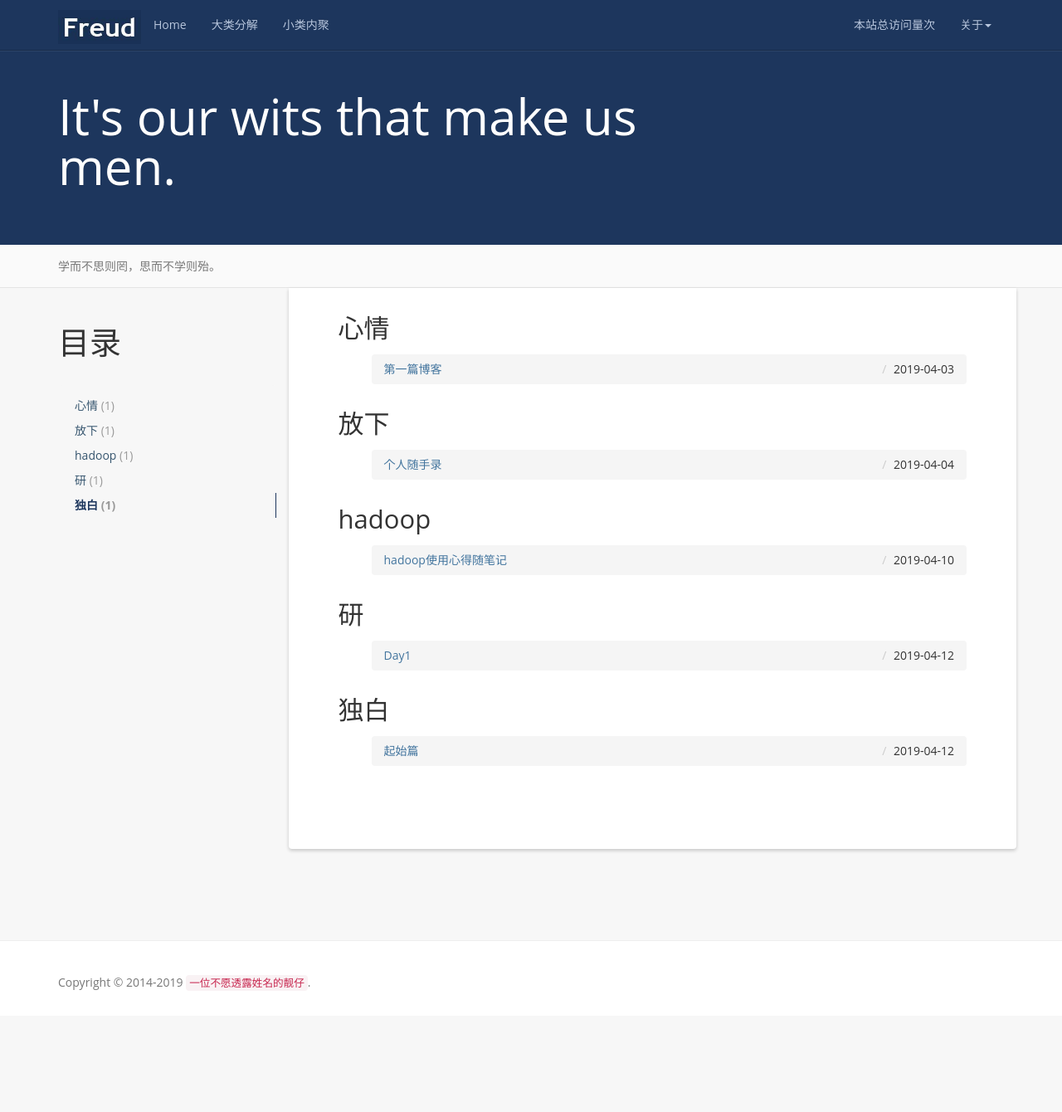
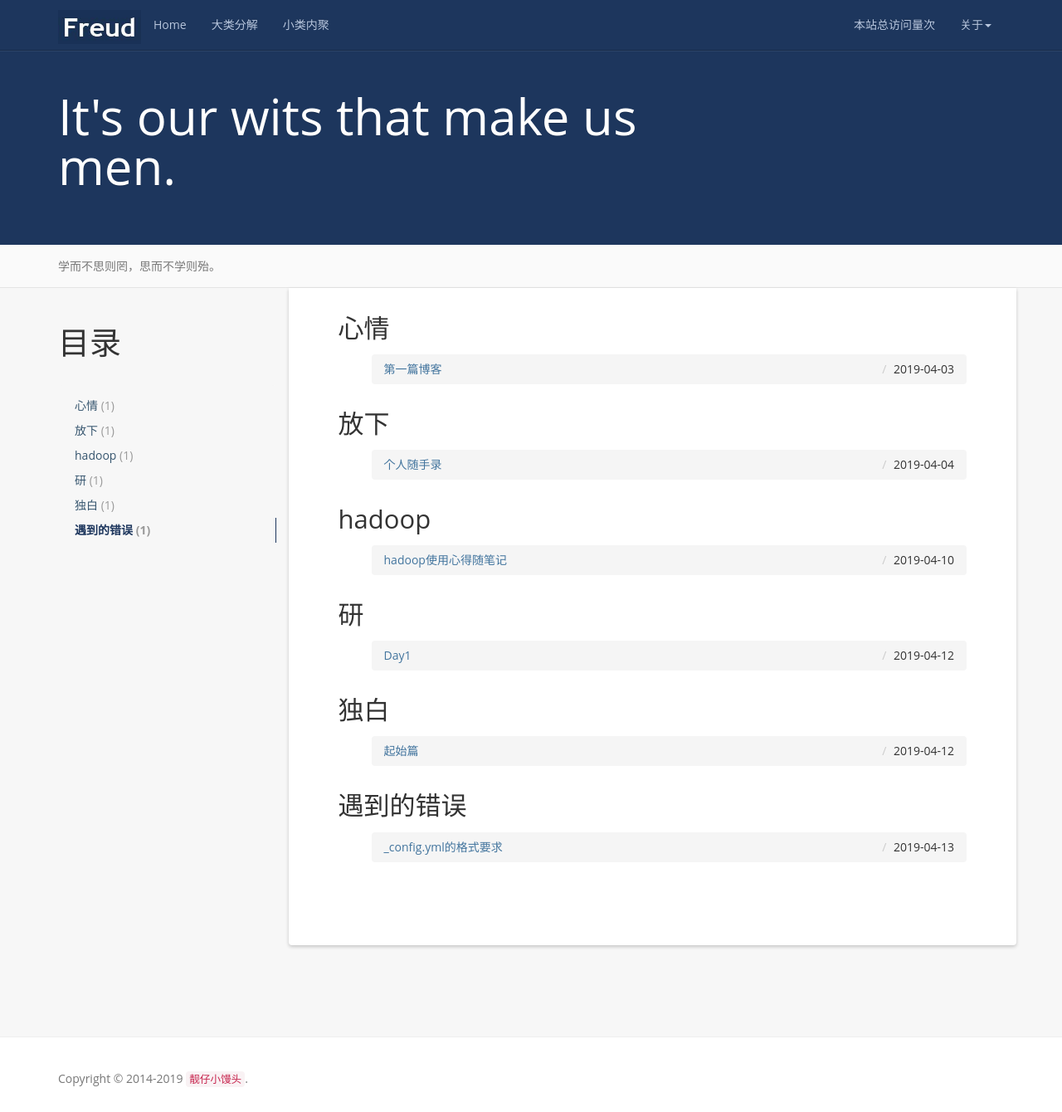
Before and after one commit to oldrive/oldrive.github.io, a Jekyll site: the page built from tag/index.html, in a window 1280 px wide and 1340 px high. Shown: the whole window at 83% size. Built offline with Jekyll 4.4.1, drawn with Linux system fonts in a browser that asks for light colours; nearby versions of some CDN libraries; comment, search, counter and statistics services are not loaded.

Commit message:
解决yml配置问题

```diff
--- a/_config.yml
+++ b/_config.yml
@@ -1,7 +1,7 @@
 # Site settings
 name: SpongeBob
 email: 787121369@qq.com
-author: 一位不愿透露姓名的靓仔
+author: 靓仔小馒头
 url: https://oldrive.github.io/
 resume_site: https://oldrive.github.io/Resume.io/
 github: https://github.com/oldrive/
--- /dev/null
+++ b/_posts/2019-04-13-issue.md
@@ -0,0 +1,16 @@
+---
+layout: post
+title:  _config.yml的格式要求
+date:   2019-04-13
+categories: 博客搭建
+tag: 遇到的错误
+---
+
+* content
+{:toc}
+
+
+**_config.yml中冒号后必须有个空格**
+
+
+修改完author名之后，就发现page build failed，各种错误邮件发来，佛了，邮件里也不说哪错了。试过版本回退到最近正常的版本，结果说conflict了，上git bash查看状况，提交unmerge的，add,commit,merge，（merge应该多条分支才要的操作，我一天分支整个锤子。。。）无果后重新建库复制，还是一样。百度了一些后才发现，还有强制空格这智息的操作，真的没想到，学到了。虽然浪费了挺多时间。对git和yml的了解还是不够，底子还是浅得一批，三思而后行真不能是说着玩的。
```
Also changed, not shown: _posts/2019-04-10-problem-myeclipse-hadoop-windows.md (renamed from _posts/2019-04-10-problem-myeclipse-hadoop-windows - 副本.md).
